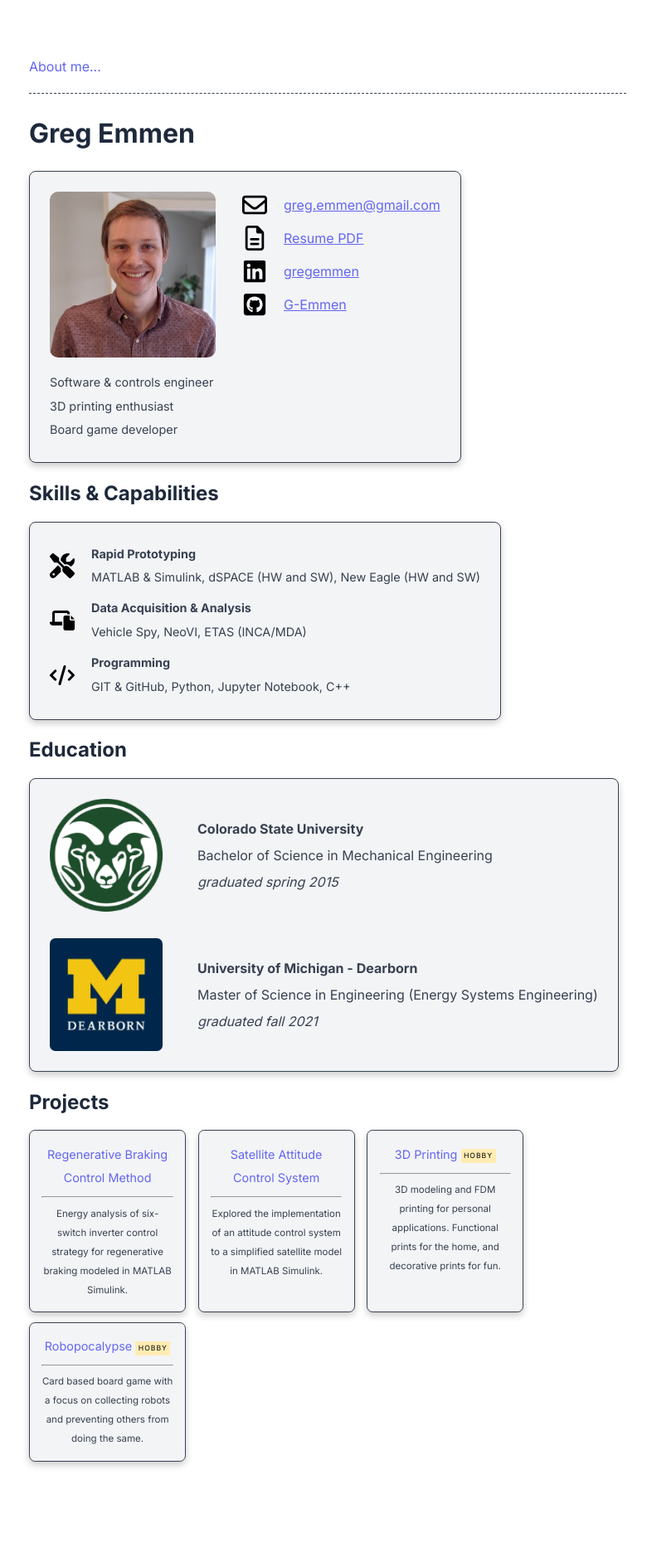
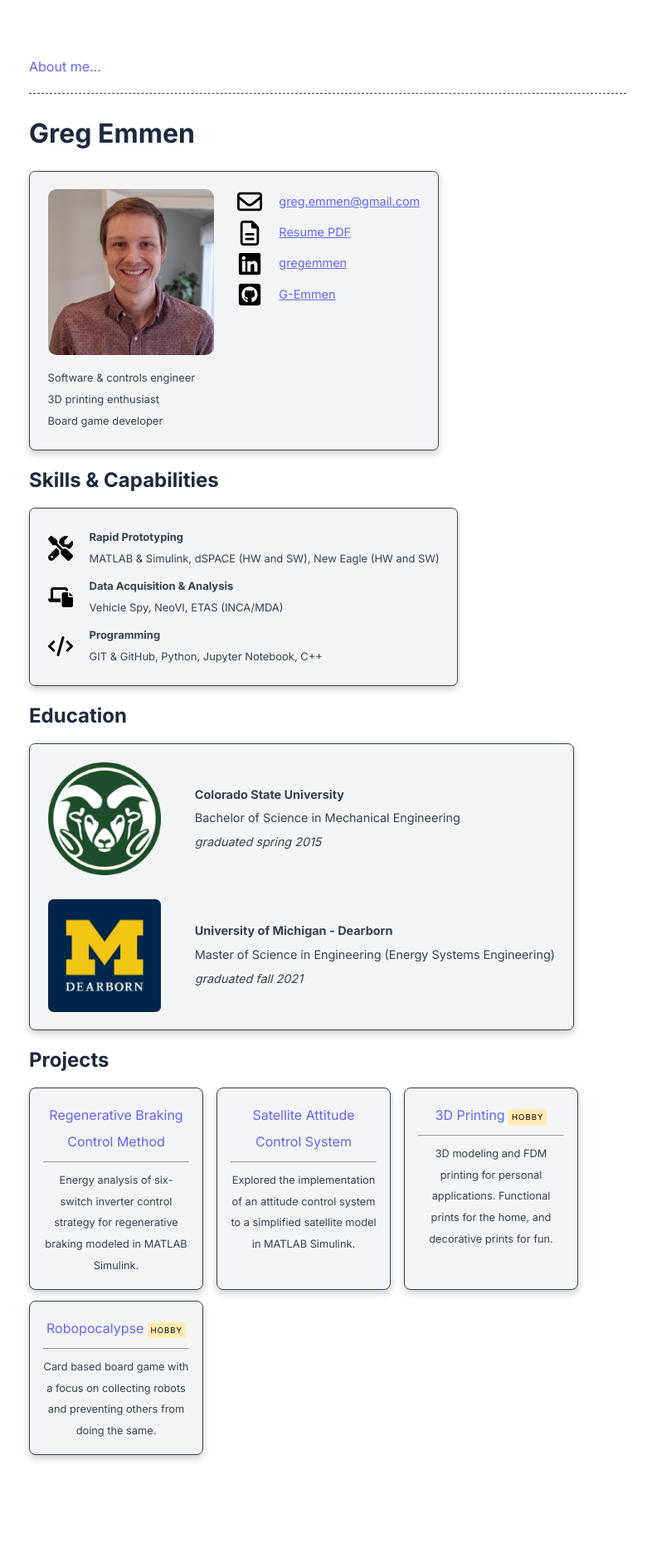
Before and after one commit to G-Emmen/G-Emmen.github.io, a Jekyll site: the page built from docs/index.md, in a window 1280 px wide. Shown: the whole page at 83% size, without its empty margins (245-1025 px from the left). Built offline with Jekyll 4.4.1, drawn with Linux system fonts in a browser that asks for light colours.

Commit message:
Update list.scss

```diff
--- a/docs/_sass/list.scss
+++ b/docs/_sass/list.scss
@@ -24,7 +24,7 @@
   width: 11em;
   height: auto;
   text-align: center;
-  font-size: 0.9em;
+  font-size: 1em;
   align-items: center;
   background-color: var(--bg-secondary);
   margin-bottom: 0.8em;
@@ -57,7 +57,7 @@
   width: fit-content;
   height: fit-content;
   max-width: 100%;
-  font-size: 1em;
+  font-size: 0.9em;
   align-items: center;
   background-color: var(--bg-secondary);
   margin-bottom: 0.8em;
```
